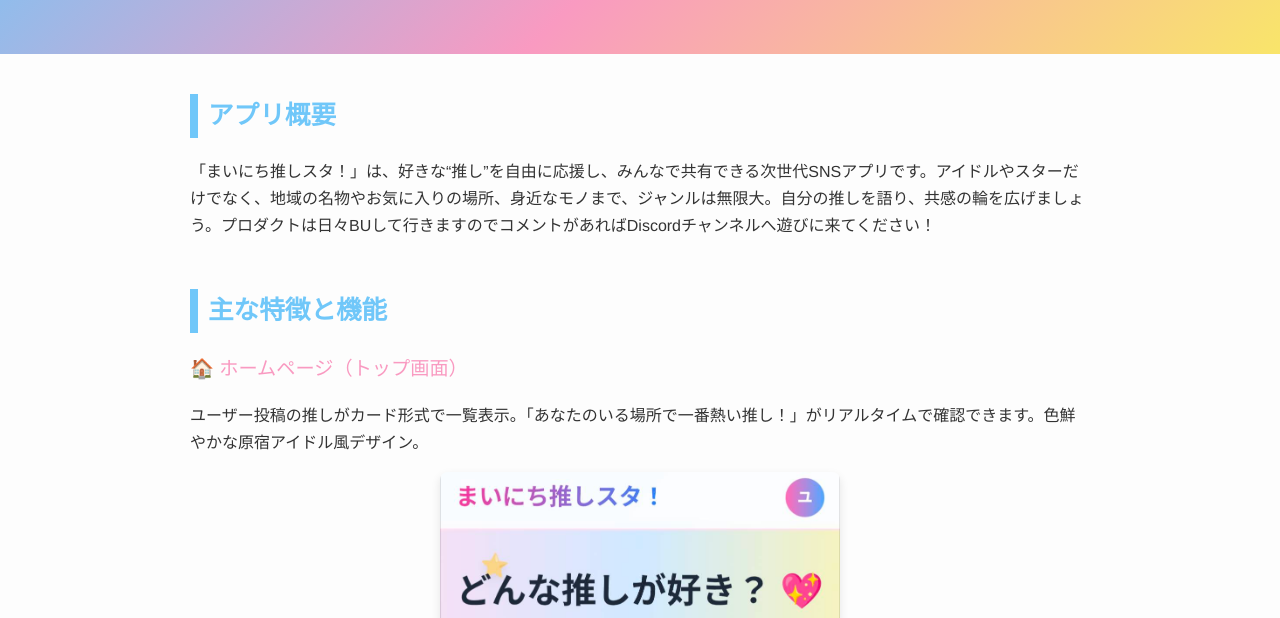
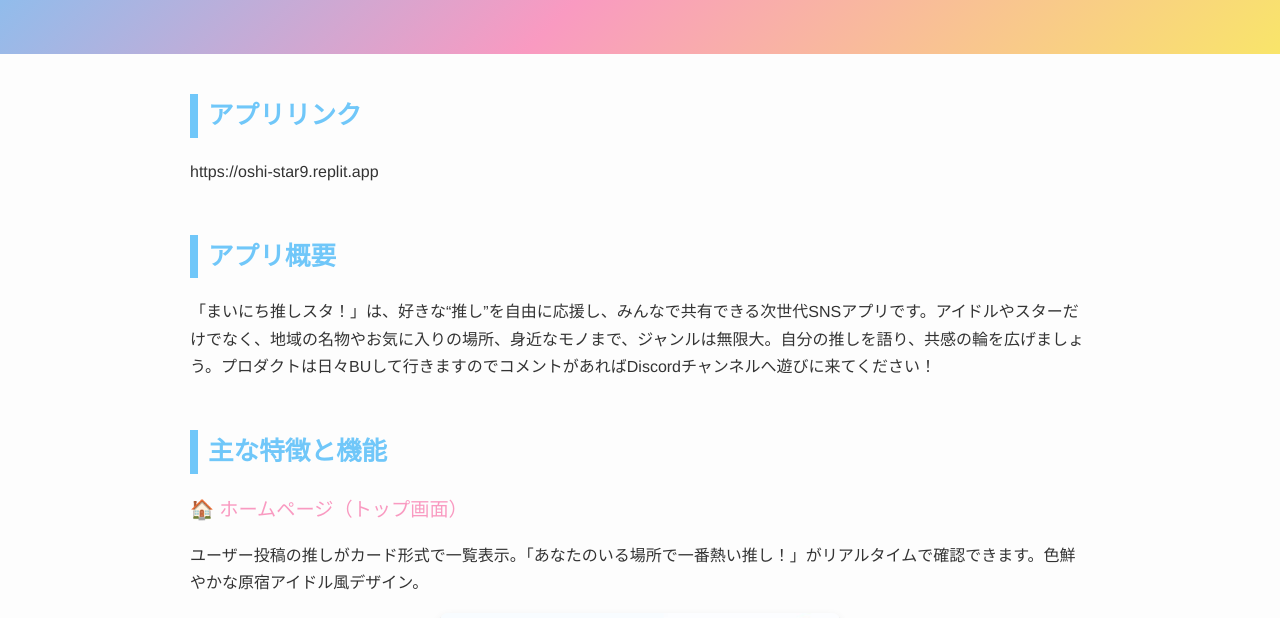
Before and after one commit to Jalf2840/oshissta, a plain HTML site: page index.html in a window 1280 px wide. Shown: the part 182-800 px from the top of the page. Drawn offline with Linux system fonts and the light colour scheme.

Commit message:
Update index.html

```diff
--- a/index.html
+++ b/index.html
@@ -75,6 +75,15 @@
 </header>
 
 <main>
+
+<section>
+    <h2>アプリリンク</h2>
+  <p>
+    https://oshi-star9.replit.app
+    </p>
+  </section>
+
+
   <section>
     <h2>アプリ概要</h2>
     <p>「まいにち推しスタ！」は、好きな“推し”を自由に応援し、みんなで共有できる次世代SNSアプリです。アイドルやスターだけでなく、地域の名物やお気に入りの場所、身近なモノまで、ジャンルは無限大。自分の推しを語り、共感の輪を広げましょう。プロダクトは日々BUして行きますのでコメントがあればDiscordチャンネルへ遊びに来てください！
```
